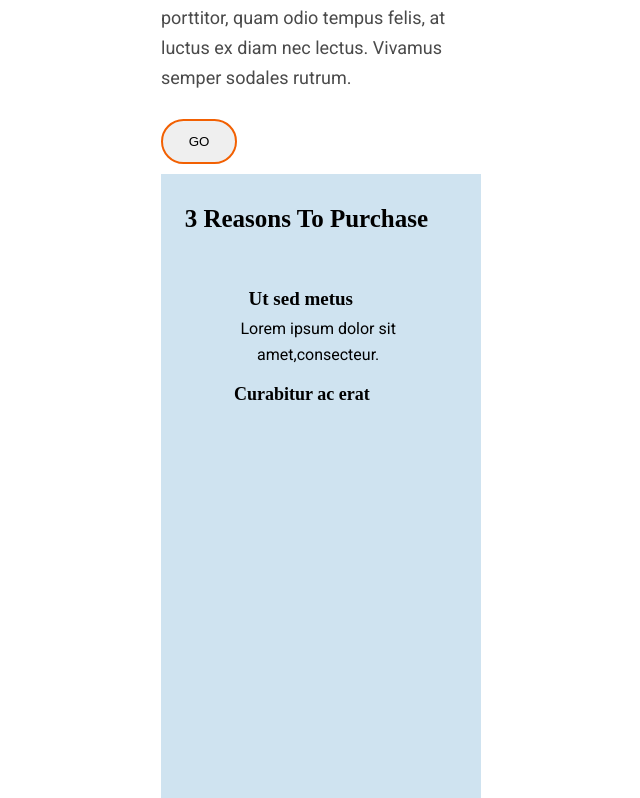
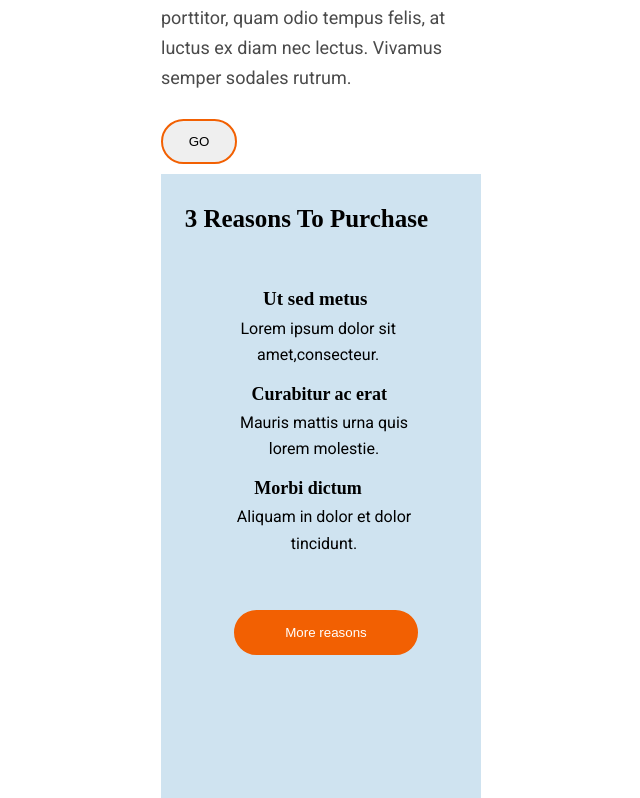
Before and after one commit to Adalab/modulo-1-evaluacion-final-Rosana-Moya, a website built with Vite: page src/index.html in a window 1280 px wide. Shown: the part 137-935 px from the top of the page, without its empty margins (223-863 px from the left). Built offline with nearby package versions, Linux system fonts and the light colour scheme.

Commit message:
pausa main

```diff
--- a/src/index.html
+++ b/src/index.html
@@ -36,6 +36,14 @@
       <p class="lorem">Lorem ipsum dolor sit
         amet,consecteur.</p>
         <span class="cur">Curabitur ac erat</span>
+        <p class="mauri">
+          Mauris mattis urna
+          quis lorem molestie.
+        </p>
+        <span class="morbi">Morbi dictum</span>
+        <p class="ali"> Aliquam in dolor et
+          dolor tincidunt.</p>
+          <button class="more">More reasons</button>
     </div>
 
   </main>
--- a/src/scss/main.scss
+++ b/src/scss/main.scss
@@ -127,7 +127,7 @@ button {
   letter-spacing: normal;
   text-align: center;
   color: #000;
-  margin-left: 25%;
+  margin-left: 30%;
 }
 .lorem {
     width: 180px;
@@ -159,5 +159,68 @@ button {
   letter-spacing: normal;
   text-align: center;
   color: #000;
+  margin-left: 26%;
+
+}
+.mauri{
+    width: 180px;
+  height: 63px;
+  flex-grow: 0;
+  margin: 1px 2px 0;
+  font-family: Roboto;
+  font-size: 18px;
+  font-weight: normal;
+  font-stretch: normal;
+  font-style: normal;
+  line-height: 1.67;
+  letter-spacing: normal;
+  text-align: center;
+  color: #000;
+  margin-left: 20%;
+  font-size: 16px;
+}
+.morbi {
+    width: 184px;
+  height: 30px;
+  flex-grow: 0;
+  margin: 0 0 1px;
+  font-family: RobotoSlab;
+  font-size: 18px;
+  font-weight: bold;
+  font-stretch: normal;
+  font-style: normal;
+  line-height: 1.67;
+  letter-spacing: normal;
+  text-align: center;
+  color: #000;
+  margin-left: 27%;
+  padding-top: 40px;
+}
+.ali {
+    width: 180px;
+  height: 63px;
+  flex-grow: 0;
+  margin: 1px 2px 0;
+  font-family: Roboto;
+  font-size: 18px;
+  font-weight: normal;
+  font-stretch: normal;
+  font-style: normal;
+  line-height: 1.67;
+  letter-spacing: normal;
+  text-align: center;
+  color: #000;
+  font-size: 16px;
   margin-left: 20%;
 }
+.more {
+    width: 184px;
+  height: 45px;
+  flex-grow: 0;
+  margin: 0 0 10px;
+  border-radius: 22.5px;
+  background-color: #f26002;
+  color: white;
+  margin-left: 20%;
+  margin-top: 15%;
+}
```
